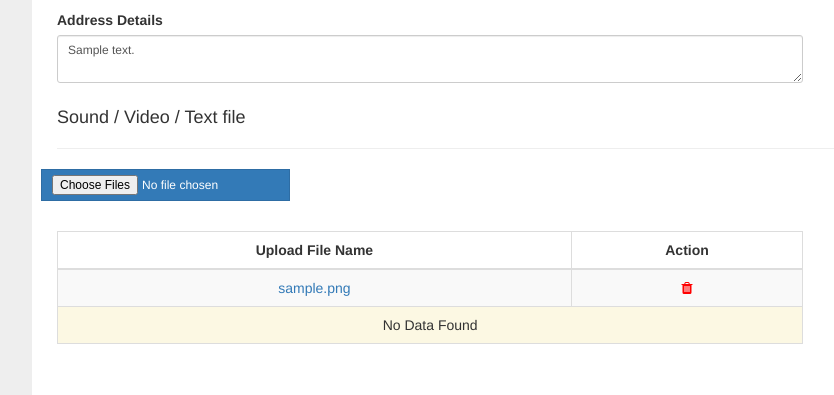
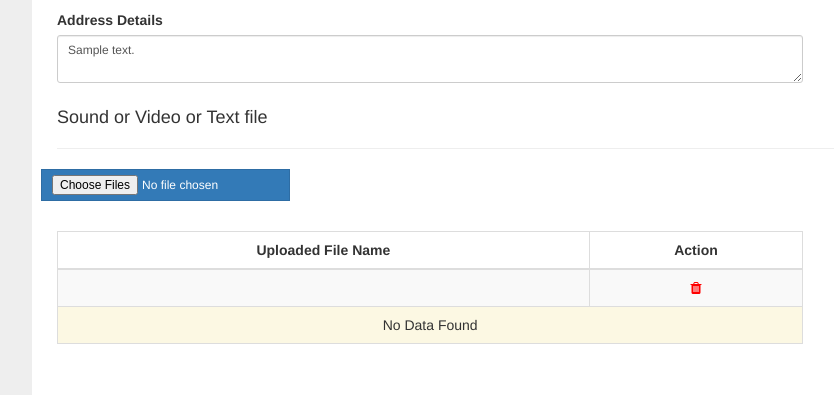
Before and after one commit to pkathiresan1611/rgws-step2, a Django app: page /edit_patient/1/ in a window 1280 px wide. Shown: the part 1081-1476 px from the top of the page, without its empty margins (193-1027 px from the left). Run offline with Django 3.2, Linux system fonts and the light colour scheme; a user stored in the database is signed in; tables that the repository leaves empty hold one stand-in row (values such as "Sample post"); some libraries are stand-ins or nearby versions.

Commit message:
add database,modify the add, edit patient template

```diff
--- a/apps/admin.py
+++ b/apps/admin.py
@@ -1,9 +1,10 @@
 from django.contrib import admin
 
 # Register your models here.
-from apps.models import PatientData
+from apps.models import PatientData, PatientFiles
 
 class PatientDataAdmin(admin.ModelAdmin):
 	list_display = ('name', 'age', 'gender', 'date_of_reg')
 
 admin.site.register(PatientData, PatientDataAdmin)
+admin.site.register(PatientFiles)
--- a/apps/models.py
+++ b/apps/models.py
@@ -50,6 +50,13 @@
 	("Higher(>30,000/m)","Higher(>30,000/m)" ),
 	)
 
+def upload_files(instance,filename):
+    return "upload_files/%s_%s"%(str(time()).replace('.','_'),filename)
+
+
+def file_upload(instance,filename):
+    return "file_upload/%s_%s"%(str(time()).replace('.','_'),filename)
+
 
 
 class PatientData(models.Model):
@@ -80,7 +87,7 @@
 	specialization         	= models.CharField(max_length=255, blank=True, null=True)
 	contact                	= models.CharField(max_length=255,blank=True, null=True)
 	address                	= models.TextField(max_length=255, blank=True, null=True)
-	upload_file 			= models.ImageField(upload_to='upload_files',blank=True)
+	upload_file 			= models.ImageField(upload_to=upload_files,blank=True)
 	# image                  	= models.FileField(upload_to=image_upload, blank=True)
 	notes     				= models.TextField(max_length=255, blank=True, null=True)
 
@@ -89,3 +96,14 @@
 
 	class Meta:
 		verbose_name_plural = "Patient Data"
+
+
+class PatientFiles(models.Model):
+	patient		   		   = models.ForeignKey('PatientData', verbose_name='Patient',on_delete=models.CASCADE,blank=True, null=True)
+	upload_files           = models.FileField(upload_to=file_upload, blank=True, null=True)
+
+	def __str__(self):
+		return u'%s' % (self.patient.name)
+
+	class Meta:
+		verbose_name_plural = "Patient Files"
--- a/apps/views.py
+++ b/apps/views.py
@@ -242,6 +242,7 @@
 		patient_id.education = education
 		patient_id.occupation = occupation
 		patient_id.ocp_history = ocp_history
+		patient_id.income = income
 		patient_id.mobile_no = mobile_no
 		patient_id.email = email
 		patient_id.pa_address_detail = pa_address_detail
--- a/athira/urls.py
+++ b/athira/urls.py
@@ -14,6 +14,7 @@
     path('add_patient/',views.add_patient,name='add_patient'),
     path('edit_patient/<int:patient_id>/',views.edit_patient,name='edit_patient'),
     path('delete_patient/<int:patient_id>/',views.delete_patient,name='delete_patient'),
+    # path('delete_file/<int:patient_id>/',views.delete_file,name='delete_file'),
 
     path('admin/', admin.site.urls),
 ]
--- a/requirements.txt
+++ b/requirements.txt
@@ -3,3 +3,4 @@
 openpyxl==2.3.5
 six==1.11.0
 psycopg2==2.7.5
+Pillow==5.2.0
--- a/templates/add_patient.html
+++ b/templates/add_patient.html
@@ -296,7 +296,7 @@
 				</div>
 			</div>
 
-           	<h4>Sound / Video / Text file</h4>
+           	<h4>Sound or Video or Text file</h4>
            	<hr>
 			<div class="row">
 			   <!-- div class="col-lg-9">
--- a/templates/dashboard.html
+++ b/templates/dashboard.html
@@ -37,9 +37,9 @@
             <tr>
               <td align="center">{{forloop.counter}}</td>
               <td>{{pl.name}}</td>
-              <td>{{pl.date_of_reg|date:'d/m/Y'|default_if_none:''}}</td>
+              <td>{{pl.date_of_reg|date:'d-m-Y'|default_if_none:''}}</td>
               <td>{{pl.mobile_no}}</td>
-              <td align="center">{{pl.id}}</td>
+              <td align="center">REG-NO-{{pl.id}}</td>
               <td align="center">{{pl.age}}</td>
               <td>{{pl.gender}}</td>
               <td align="center">{{pl.pa_city|default_if_none:''}}</td>
--- a/templates/edit_patient.html
+++ b/templates/edit_patient.html
@@ -296,7 +296,7 @@
 				</div>
 			</div>
 
-           	<h4>Sound / Video / Text file</h4>
+           	<h4>Sound or Video or Text file</h4>
            	<hr>
 			<div class="row">
 			   <!-- div class="col-lg-9">
@@ -326,13 +326,13 @@
 			            <table class="table table-striped table-bordered" id="example">
 			                <thead>
 			                    <tr>
-			                        <th>Upload File Name</th>
+			                        <th>Uploaded File Name</th>
 			                        <th>Action</th>
 			                    </tr>
 			                </thead>
 			                <tbody>
 		                        <tr>
-		                            <td align="center"><a href="">{{patient_id.upload_file}}</a></td>
+		                            <td align="center"><a href="/media/{{patient_id.upload_file}}">{{patient_id.upload_file|stringformat:"s"|slice:"12:"}}</a></td>
 									<td align="center">
 										<a href="" class="delete" style="color:red"><i class="fa fa-trash"></i></a>
 									</td>
@@ -404,7 +404,7 @@
 
 	$(".delete").easyconfirm({locale: {
 	    title: 'Confirmation Alert!',
-	    text: 'Are you sure want to delete this patient?',
+	    text: 'Are you sure want to delete this file?',
 	}});
 
 </script>
```
Also changed, not shown: athira/settings.py (+4 -4 lines), apps/migrations/0006_auto_20180813_1559.py (added), apps/migrations/0007_patientfiles.py (added), upload_files/Screenshot_from_2018-08-07_14-21-31.png (deleted), upload_files/Screenshot_from_2018-08-09_18-11-33.png (deleted), upload_files/Screenshot_from_2018-08-09_18-11-33_Ie1rcdO.png (deleted).
